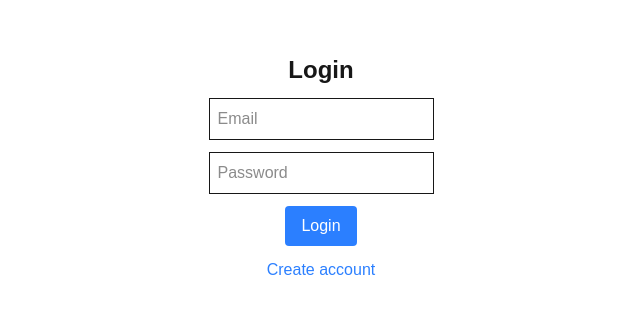
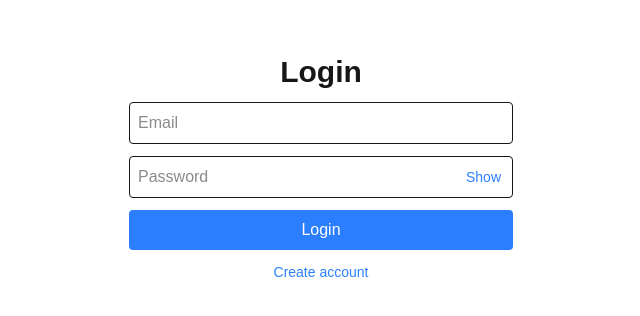
Before and after one commit to Soumyakanta-Sahoo/zeno-chat-app, a Next.js app in the folder frontend/: page /auth in a window 1280 px wide. Shown: the part 232-548 px from the top of the page, without its empty margins (319-959 px from the left). Built offline with nearby package versions, Linux system fonts and the light colour scheme; no server answers.

Commit message:
fix: normalize backend user email search

```diff
--- a/frontend/src/app/auth/page.js
+++ b/frontend/src/app/auth/page.js
@@ -1,14 +1,17 @@
 "use client";
 
-import { useState } from "react";
+import { useEffect, useState } from "react";
 import { useRouter } from "next/navigation";
 
 export default function AuthPage() {
-  const router = useRouter(); // ✅ FIX 1
+  const router = useRouter();
+
+  const API = process.env.NEXT_PUBLIC_API_URL;
 
   const [isLogin, setIsLogin] = useState(true);
-  const [loading, setLoading] = useState(false); // ✅ FIX 2
+  const [loading, setLoading] = useState(false);
   const [error, setError] = useState("");
+  const [showPassword, setShowPassword] = useState(false);
 
   const [form, setForm] = useState({
     name: "",
@@ -16,100 +19,167 @@ export default function AuthPage() {
     password: "",
   });
 
+  useEffect(() => {
+    if (!API) return;
+
+    fetch(`${API}/`).catch(() => {});
+  }, [API]);
+
+  const handleChange = (field, value) => {
+    setForm((prev) => ({
+      ...prev,
+      [field]: value,
+    }));
+  };
+
   const handleSubmit = async () => {
     if (loading) return;
 
+    if (!form.email || !form.password) {
+      setError("Email and password are required");
+      return;
+    }
+
+    if (!isLogin && !form.name.trim()) {
+      setError("Name is required");
+      return;
+    }
+
+    if (!API) {
+      setError("API URL missing");
+      return;
+    }
+
     setLoading(true);
-    setError(""); // ✅ FIX 5
+    setError("");
+
+    const controller = new AbortController();
+
+    const timeout = setTimeout(() => {
+      controller.abort();
+    }, 10000);
 
     try {
-      const url = isLogin ? "login" : "signup";
+      const endpoint = isLogin ? "login" : "signup";
 
-      const res = await fetch(`https://zeno-chat-app.onrender.com/${url}`, {
+      const res = await fetch(`${API}/${endpoint}`, {
         method: "POST",
         headers: {
           "Content-Type": "application/json",
         },
-        body: JSON.stringify(form),
+        body: JSON.stringify({
+          name: form.name.trim(),
+          email: form.email.trim().toLowerCase(),
+          password: form.password,
+        }),
+        signal: controller.signal,
       });
 
       const data = await res.json();
 
-      // ✅ FIX 3: proper error handling
       if (!res.ok) {
         setError(data.error || "Something went wrong");
         return;
       }
 
-      if (data._id) {
       localStorage.setItem("user", JSON.stringify(data));
-        router.push("/"); // ✅ FIX 4
+      router.push("/");
+    } catch (err) {
+      if (err.name === "AbortError") {
+        setError("Server taking too long. Try again.");
+      } else {
+        setError("Unable to connect.");
       }
-    } catch (err) {
-      console.error("Auth error:", err);
-      alert(err.message);
     } finally {
+      clearTimeout(timeout);
       setLoading(false);
     }
   };
 
   return (
-    <div className="flex flex-col items-center justify-center h-screen gap-3">
-      <h1 className="text-2xl font-bold">
+    <div className="flex flex-col items-center justify-center min-h-screen gap-3 px-4">
+      <h1 className="text-3xl font-bold">
         {isLogin ? "Login" : "Signup"}
       </h1>
 
       {error && (
-        <p className="text-red-500 text-sm mb-2">{error}</p>
+        <p className="text-red-500 text-sm text-center">
+          {error}
+        </p>
       )}
 
       {!isLogin && (
         <input
+          type="text"
           placeholder="Name"
-          className="border p-2"
+          value={form.name}
+          className="border p-2 rounded w-full max-w-sm"
           onChange={(e) =>
-            setForm({ ...form, name: e.target.value })
+            handleChange("name", e.target.value)
           }
         />
       )}
 
       <input
+        type="email"
         placeholder="Email"
-        className="border p-2"
+        value={form.email}
+        className="border p-2 rounded w-full max-w-sm"
         onChange={(e) =>
-          setForm({ ...form, email: e.target.value })
+          handleChange("email", e.target.value)
         }
       />
 
+      <div className="relative w-full max-w-sm">
         <input
-        type="password"
+          type={showPassword ? "text" : "password"}
           placeholder="Password"
-        className="border p-2"
+          value={form.password}
+          className="border p-2 rounded w-full pr-16"
           onChange={(e) =>
-          setForm({ ...form, password: e.target.value })
+            handleChange("password", e.target.value)
           }
+          onKeyDown={(e) => {
+            if (e.key === "Enter") handleSubmit();
+          }}
         />
 
+        <button
+          type="button"
+          onClick={() =>
+            setShowPassword(!showPassword)
+          }
+          className="absolute right-3 top-1/2 -translate-y-1/2 text-sm text-blue-500"
+        >
+          {showPassword ? "Hide" : "Show"}
+        </button>
+      </div>
 
       <button
         onClick={handleSubmit}
         disabled={loading}
-        className={`px-4 py-2 text-white rounded ${
+        className={`px-4 py-2 rounded text-white w-full max-w-sm ${
           loading
             ? "bg-gray-400 cursor-not-allowed"
             : "bg-blue-500 hover:bg-blue-600"
         }`}
       >
         {loading
-          ? "Please wait..."
+          ? isLogin
+            ? "Logging in..."
+            : "Creating account..."
           : isLogin
           ? "Login"
           : "Signup"}
       </button>
 
       <p
-        className="cursor-pointer text-blue-500"
-        onClick={() => setIsLogin(!isLogin)}
+        className="cursor-pointer text-blue-500 text-sm"
+        onClick={() => {
+          setError("");
+          setShowPassword(false);
+          setIsLogin(!isLogin);
+        }}
       >
         {isLogin
           ? "Create account"
```
Also changed, not shown: 2 other files (tests, documents, lock files or other folders). Lines whose indentation alone changed are shown as unchanged.
